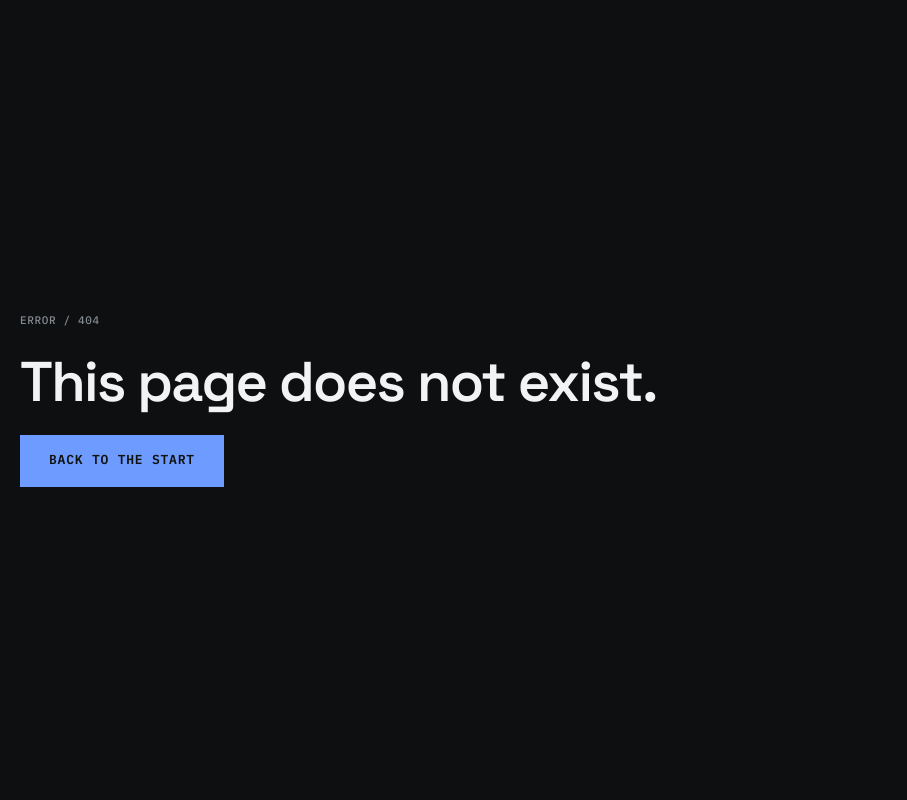
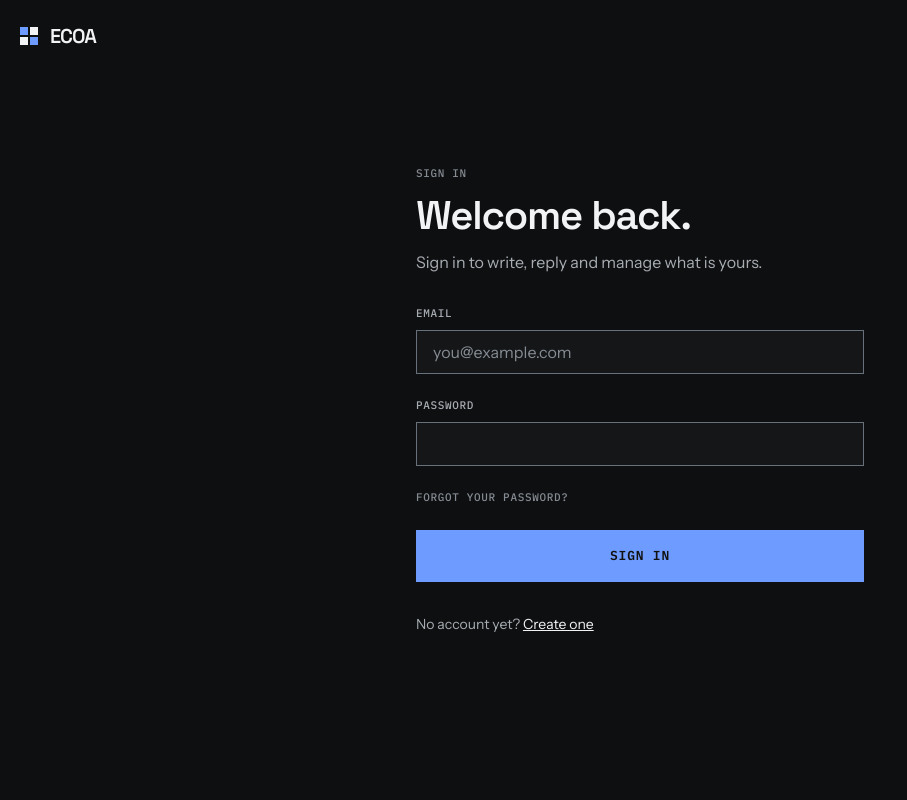
Before and after one commit to eduardokairalla1/EcoaNetwork, a React (Vite) app in the folder frontend/: page /app/login in a window 1280 px wide. Shown: the top 800 px of the page, without its empty margins (0-907 px from the left). Built offline with nearby package versions, Linux system fonts and the light colour scheme.

Commit message:
Add the sign-in screen

```diff
--- /dev/null
+++ b/frontend/src/app/auth/Login.tsx
@@ -0,0 +1,101 @@
+/**
+ * Signing in to the platform.
+ */
+
+// --- IMPORTS ---
+import { useState } from 'react'
+import type { FormEvent } from 'react'
+import { Link } from 'react-router'
+
+import { AuthShell } from '@/app/auth/AuthShell'
+import type { LoginErrors } from '@/app/auth/Login.t'
+import { Button } from '@/components/ui/Button'
+import { EmailField } from '@/components/ui/EmailField'
+import { Field } from '@/components/ui/Field'
+import { cn } from '@/components/ui/cn'
+import { ROUTES } from '@/routes'
+
+// --- GLOBALS ---
+const LEDE = 'Sign in to write, reply and manage what is yours.'
+
+const EMAIL = /^[^\s@]+@[^\s@]+\.[^\s@]+$/
+
+// --- CODE ---
+/**
+ * Builds the screen that signs in to the platform.
+ *
+ * @returns The login screen.
+ */
+export function Login() {
+  const [email, setEmail] = useState('')
+  const [password, setPassword] = useState('')
+  const [errors, setErrors] = useState<LoginErrors>({})
+
+  /**
+   * Validates both fields and holds the submission.
+   *
+   * @param event - The form submission.
+   * @returns Nothing.
+   */
+  const submit = (event: FormEvent) => {
+    event.preventDefault()
+
+    const next: LoginErrors = {}
+    if (!EMAIL.test(email)) next.email = 'Enter a valid email address.'
+    if (!password) next.password = 'Enter your password.'
+
+    setErrors(next)
+  }
+
+  return (
+    <AuthShell
+      eyebrow="Sign in"
+      title="Welcome back."
+      lede={LEDE}
+      footer={
+        <>
+          No account yet?{' '}
+          <Link to={ROUTES.register} className="text-primary underline">
+            Create one
+          </Link>
+        </>
+      }
+    >
+      <form onSubmit={submit} className="flex flex-col gap-6" noValidate>
+        <EmailField
+          label="Email"
+          name="email"
+          value={email}
+          onValueChange={setEmail}
+          autoComplete="email"
+          placeholder="you@example.com"
+          error={errors.email}
+        />
+
+        <Field
+          label="Password"
+          name="password"
+          type="password"
+          value={password}
+          onChange={(event) => setPassword(event.target.value)}
+          autoComplete="current-password"
+          error={errors.password}
+        />
+
+        <Link
+          to={ROUTES.forgotPassword}
+          className={cn(
+            'meta self-start text-muted transition-colors',
+            'duration-interface hover:text-primary',
+          )}
+        >
+          Forgot your password?
+        </Link>
+
+        <Button type="submit" size="lg">
+          Sign in
+        </Button>
+      </form>
+    </AuthShell>
+  )
+}
```
Also changed, not shown: frontend/src/app/auth/Login.t.ts (added, +9 -0 lines), frontend/src/router.tsx (+9 -1 lines).
